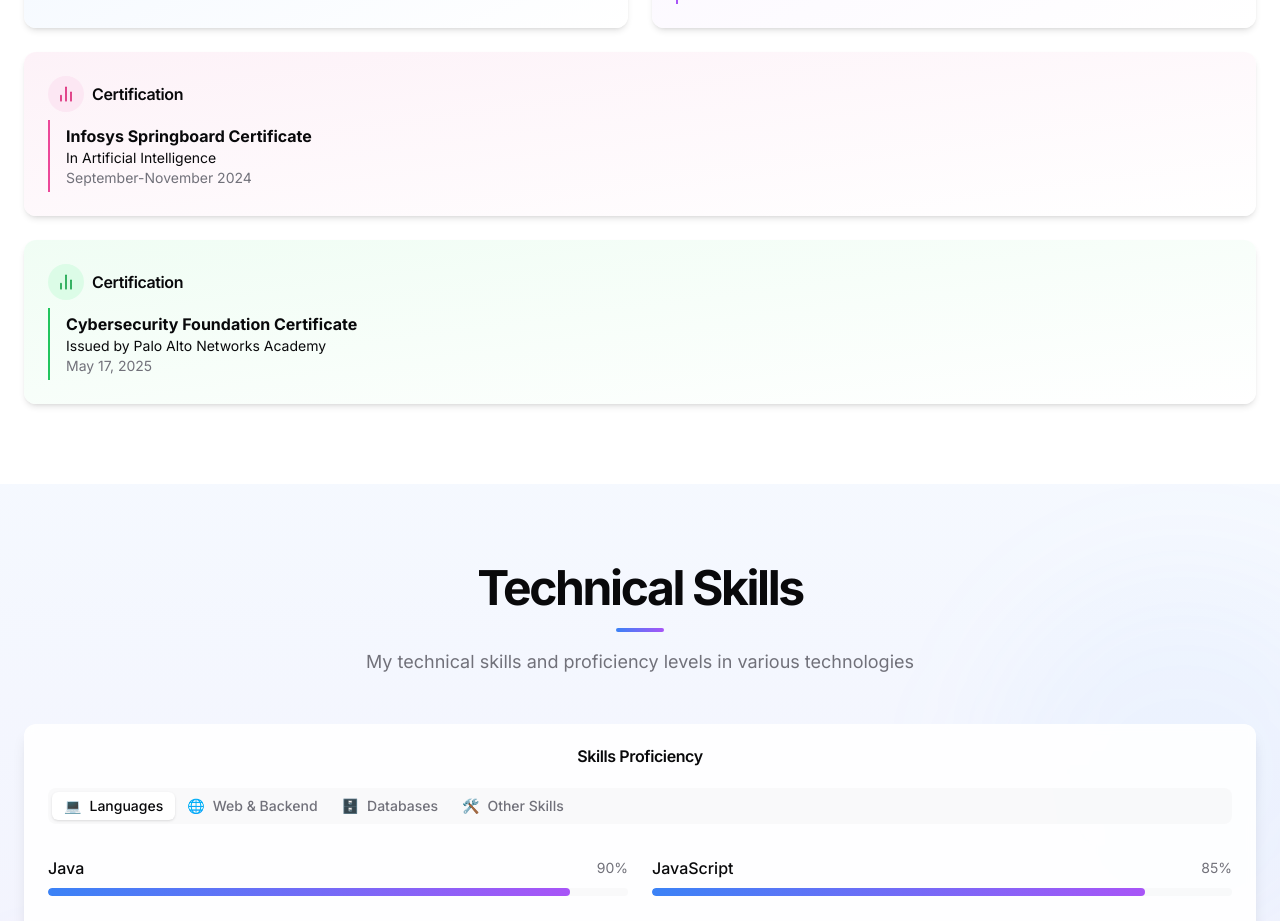
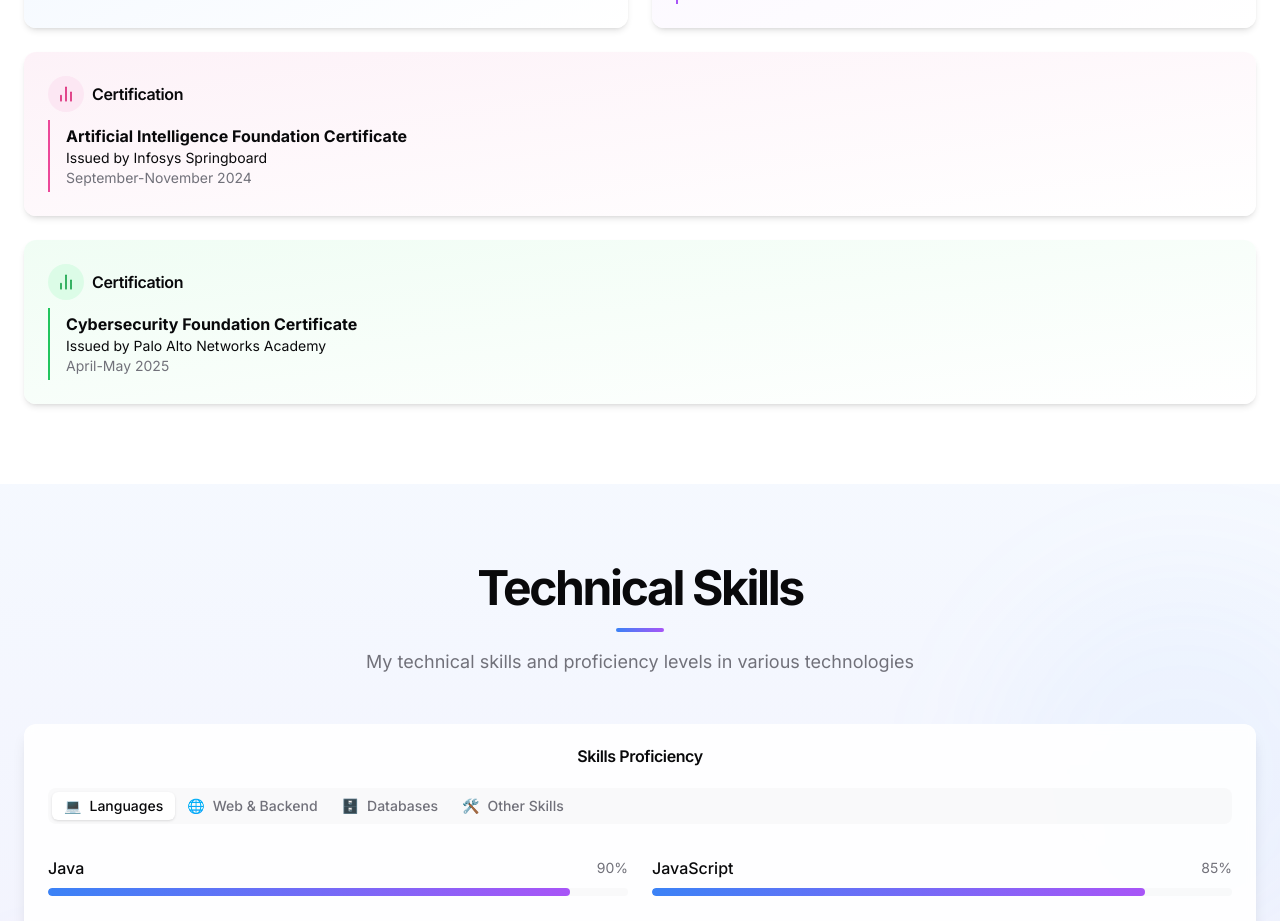
Before and after one commit to Abhishhek-Verma/Portfolio-Website, a Next.js app: page / in a window 1280 px wide. Shown: the part 1563-2484 px from the top of the page. Built offline with nearby package versions, Linux system fonts and the light colour scheme.

Commit message:
Update AboutSection.tsx

```diff
--- a/src/components/sections/AboutSection.tsx
+++ b/src/components/sections/AboutSection.tsx
@@ -119,8 +119,8 @@ export default function AboutSection() {
             </CardHeader>
             <CardContent>
               <div className="border-l-2 border-pink-500 pl-4 py-1">
-                <h3 className="font-bold">Infosys Springboard Certificate</h3>
-                <p className="text-sm">In Artificial Intelligence</p>
+                <h3 className="font-bold">Artificial Intelligence Foundation Certificate </h3>
+                <p className="text-sm">Issued by Infosys Springboard  </p>
                 <p className="text-sm text-muted-foreground">September-November 2024</p>
               </div>
             </CardContent>
@@ -148,7 +148,7 @@ export default function AboutSection() {
               <div className="border-l-2 border-green-500 pl-4 py-1">
                 <h3 className="font-bold">Cybersecurity Foundation Certificate</h3>
                 <p className="text-sm">Issued by Palo Alto Networks Academy</p>
-                <p className="text-sm text-muted-foreground">May 17, 2025</p>
+                <p className="text-sm text-muted-foreground">April-May 2025</p>
               </div>
             </CardContent>
           </Card>
```
